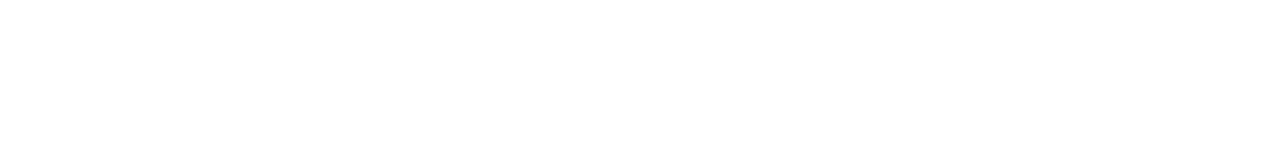
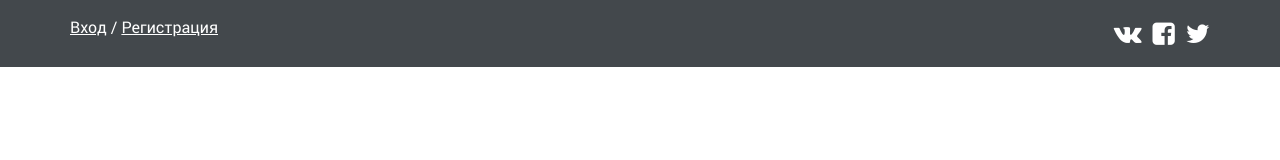
Before and after one commit to eschenko-m/simple-adaptive, a plain HTML site: page index.html in a window 1280 px wide. Drawn offline with Linux system fonts and the light colour scheme.

Commit message:
add a soc.icons+toplinks in header

```diff
--- a/css/main.css
+++ b/css/main.css
@@ -27,3 +27,33 @@ body {
 	font-family: "RobotoRegular", sans-serif;
 	font-size: 16px;
 }
+.header_topline{
+	background-color: #43484C;
+	padding: 15px 0;
+	color: #fff;
+}
+.header_topline a{
+	color: #fff;
+}
+.top-links{
+	display: inline-block;
+	vertical-align: middle;
+}
+.top-links a{
+	text-decoration: underline;
+}
+.top-links a:hover{
+	text-decoration: none;
+}
+.soc_buttons{
+	float: right;
+}
+.soc_buttons a{
+	font-size: 26px;
+	margin-left:7px;
+}
+.auth_buttons{
+	border:medium none;
+	font-size: 26px;
+	background-color: transparent;
+}
--- a/css/media.css
+++ b/css/media.css
@@ -12,7 +12,15 @@
 
 /* Small Devices, Tablets */
 @media only screen and (max-width : 768px) {
-
+.top-links{
+	display:none;
+	background-color: #585d61;
+	vertical-align: middle;
+	margin-top:15px;
+	padding:14px;
+	position:absolute;
+	width:100%;
+}
 }
 
 /* Extra Small Devices, Phones */
--- a/index.html
+++ b/index.html
@@ -22,6 +22,30 @@
 	<link rel="stylesheet" href="css/media.css" />
 </head>
 <body>
+	<div class="top_header">
+		<div class="header_topline">
+			<div class="container">
+				<div class="col-md-12">
+					<div class="row">
+						<button class="auth_buttons hidden-md hidden-lg hidden-sm"><i class="fa fa-user"></i></button>
+						<div class="top-links">
+							<a href="#">Вход</a> /
+							<a href="#">Регистрация</a>
+						</div>
+						<div class="soc_buttons">
+							<a href="#"><i class="fa fa-vk"></i></a>
+							<a href="#"><i class="fa fa-facebook-square"></i></a>
+							<a href="#"><i class="fa fa-twitter"></i></a>
+						</div>
+					</div>
+				</div>
+			</div>
+		</div>
+	</div>
+
+
+
+
 	<!--[if lt IE 9]>
 	<script src="libs/html5shiv/es5-shim.min.js"></script>
 	<script src="libs/html5shiv/html5shiv.min.js"></script>
--- a/js/common.js
+++ b/js/common.js
@@ -1,4 +1,8 @@
 $(document).ready(function() {
+
+$(".auth_buttons").click(function(){
+	$(this).next().slideToggle();
+});
 
 	//Таймер обратного отсчета
 	//Документация: http://keith-wood.name/countdown.html
```
